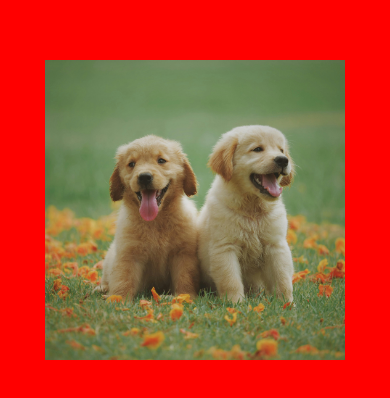
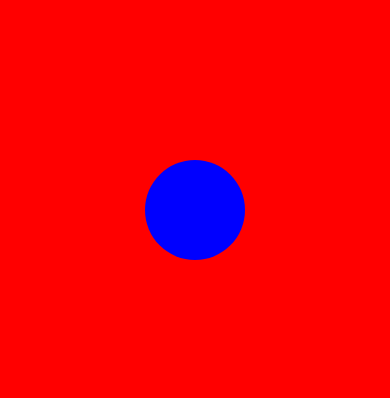
Before and after one commit to nileshsalunkhev193hql/react-native-animations, a React Native app: screen / in a window 390 px wide. Shown: the part 212-610 px from the top of the page. Built offline with nearby package versions, Linux system fonts and the light colour scheme.

Commit message:
Tapgesturehandler added and implemented.

```diff
--- a/App.tsx
+++ b/App.tsx
@@ -14,6 +14,7 @@ import { BasicAnimations } from './src/Animations/BasicAnimation';
 import { PanGestureComponent } from './src/Animations/PanGestureHandler';
 import { PinchGestureHandler } from './src/Animations/PinchGestureHandler';
 import { GestureHandlerRootView } from 'react-native-gesture-handler';
+import { TapGestureHandler } from './src/Animations/TapGestureHandler';
 
 export const SIZE = 100
 
@@ -32,7 +33,8 @@ function App(): React.JSX.Element {
     >
       {/* <BasicAnimations /> */}
       {/* <PanGestureComponent /> */}
-      <PinchGestureHandler />
+      {/* <PinchGestureHandler /> */}
+      <TapGestureHandler />
     </GestureHandlerRootView>
   );
 }
--- /dev/null
+++ b/src/Animations/TapGestureHandler.tsx
@@ -0,0 +1,50 @@
+import React from 'react'
+import { Gesture, GestureDetector } from 'react-native-gesture-handler'
+import Animated, { useAnimatedStyle, useSharedValue, withDelay, withRepeat, withSpring } from 'react-native-reanimated'
+import { SIZE } from '../../App'
+
+export const TapGestureHandler = () => {
+
+    /*
+    -Here we have seen Tap gesture. This deals with users tap interaction.
+    -We have maxDistance that has pixels value which allows the tap gesture.
+    -We have maxDuration and number of taps too.
+    */
+    const _tap = useSharedValue('blue')
+    const scale = useSharedValue(1)
+
+    const animatedStyle = useAnimatedStyle(() => {
+        return (
+            {
+                backgroundColor: _tap.value,
+                transform: [
+                    {scale: scale.value}
+                ]
+            }
+        )
+    }, [])
+
+    const tapGesture = Gesture.Tap()
+    .maxDistance(200)
+    .maxDuration(1000)
+    .numberOfTaps(1)
+    .onStart(() => {
+        _tap.value = 'yellow'
+        scale.value = withRepeat(withSpring(1.5), 2, true)
+    })
+
+    return (
+        <GestureDetector gesture={tapGesture}>
+            <Animated.View
+            style={[
+                {
+                    height: SIZE,
+                    width: SIZE,
+                    borderRadius: SIZE / 2
+                },
+                animatedStyle
+            ]}
+            />
+        </GestureDetector>
+    )
+}
```
